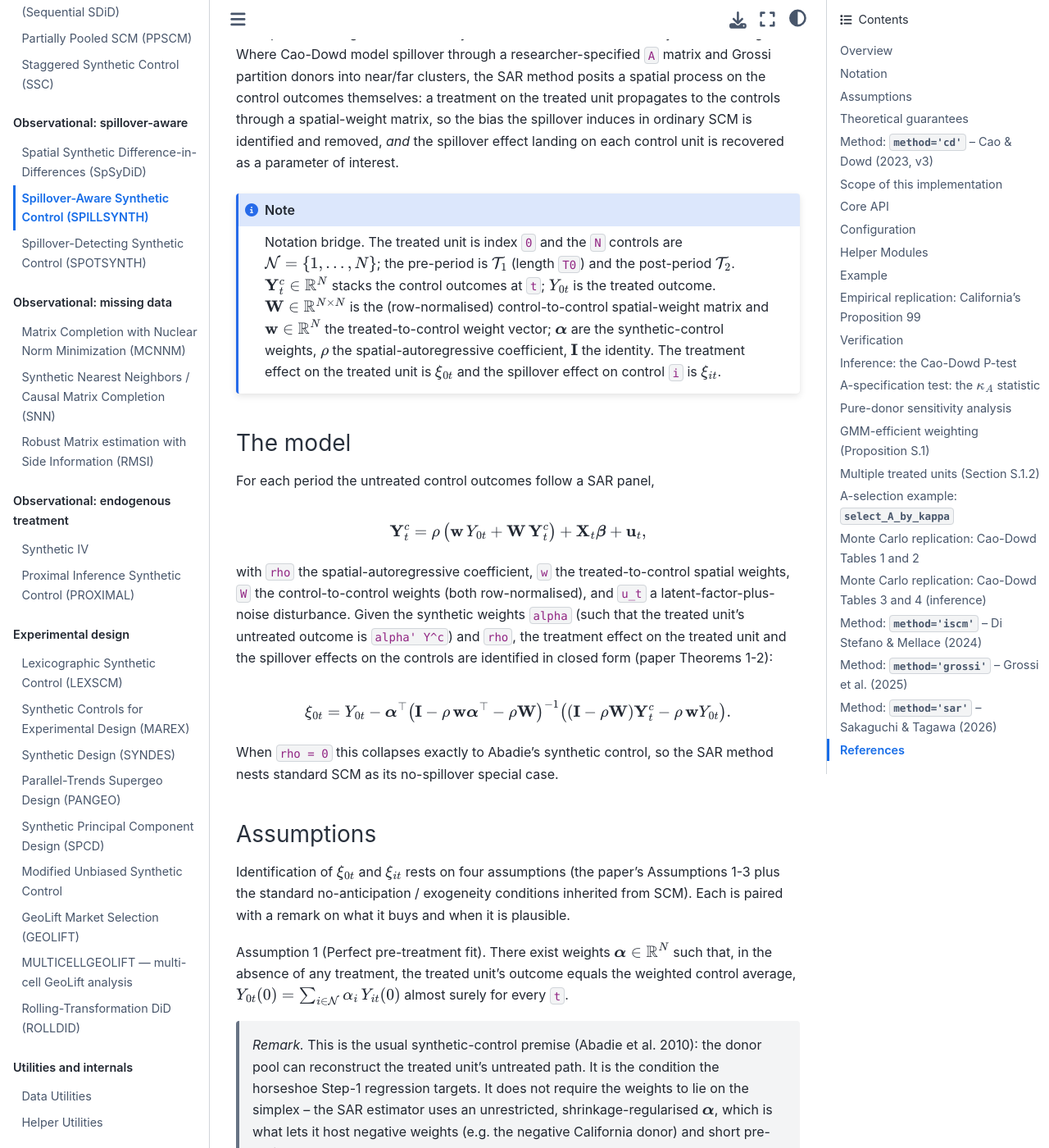
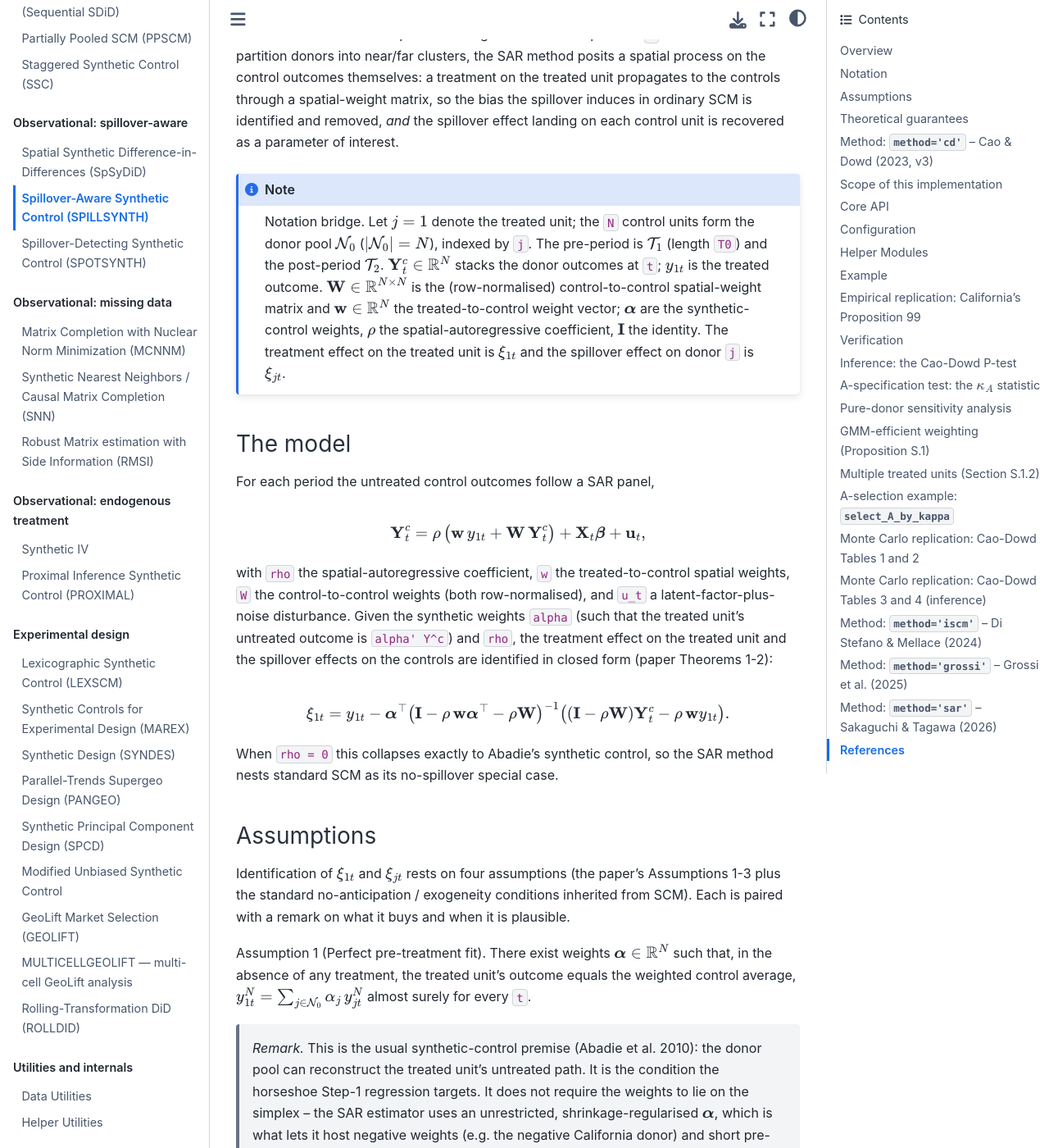
Before and after one commit to jgreathouse9/mlsynth, a Sphinx documentation site: the page built from docs/spillsynth.rst, in a window 1280 px wide and 1400 px high, scrolled down 34273 px. Shown: the whole window at 82% size. Built offline with Sphinx 7.4.7 and the Sphinx Book theme 1.1.4, drawn with Linux system fonts in a browser that asks for light colours; some of the changed text lies outside the part shown.

Commit message:
docs(notation): holistic canon pass on spillsynth (two-method page)
Bring both method sections to the canon, content-preserving.

Potential outcomes -> Abadie everywhere (#6): the stacked/scalar no-treatment
PO `\mathbf{Y}_t(0)`, `Y_{it}(0)`, `y_{i,t}(0)` -> `\mathbf{Y}_t^N`,
`y_{jt}^N`, `y_{it}^N`; the SAR counterfactual `\mathbf{Y}^c_t(0)` ->
`\mathbf{Y}^{c,N}_t`. The cointegration regime superscripts
`\lambda_t^1`/`\lambda_t^0` (Condition CO) are NOT potential-outcome labels
and are left intact.

Scalar outcomes lowercased (matrices/vectors stay bold); comma subscripts
dropped (`y_{i,t}` -> `y_{it}`).

SAR / spatial section re-indexed to canon j=1: treated `Y_{0t}`/`\xi_{0t}`
-> `y_{1t}`/`\xi_{1t}`; the N controls reframed as the donor pool
`\mathcal{N}_0` (|\mathcal{N}_0| = N) indexed by j, with `\xi_{jt}`,
`\alpha_j`, `\sum_{j\in\mathcal{N}_0}`. The donor pool is left un-enumerated
(not `\{1,\dots,N\}`) so the treated unit j=1 does not collide with a donor
label. The notation-bridge note is rewritten in canon framing.

Effect symbols kept as the paper's: `\xi_{1t}`/`\xi_{jt}` (SAR, treatment +
spillover) and `\theta_i(t)` (inclusive SCM, affected set S) — both are
legitimate non-\tau effect symbols; the two sections keep their own indexing
(i over S vs treated-1 + donors-j) by design.

Sphinx build clean (0 warnings); content preserved (18 code blocks, 13
autodoc, 16 refs, 14 math); total 725, no regressions.

https://claude.ai/code/session_01NFEcDVvBWKQwjc1u87fvFX

```diff
--- a/docs/spillsynth.rst
+++ b/docs/spillsynth.rst
@@ -1279,14 +1279,14 @@ The inclusive method rests on five conditions.
 
 * (A1) Additive treatment/spillover. For every unit :math:`i` and
   post-period :math:`t`, the observed outcome decomposes as
-  :math:`Y_{it} = Y_{it}^N + \theta_i(t)`, with :math:`Y_{it}^N` the
+  :math:`y_{it} = y_{it}^N + \theta_i(t)`, with :math:`y_{it}^N` the
   untreated potential outcome and :math:`\theta_i(t)` the (treatment or
   spillover) effect, :math:`\theta_j = 0` for clean controls. The effect is
   additive and does not feed back into the donors' untreated paths.
 * (A2) Valid synthetic controls for the whole affected set. Each unit in
   :math:`S` -- the treated unit *and every affected unit* -- admits simplex
   weights over the remaining units that reproduce its untreated potential
-  outcome, :math:`\sum_j w_i^{(j)} Y_{jt}^N = Y_{it}^N` in expectation (the
+  outcome, :math:`\sum_j w_i^{(j)} y_{jt}^N = y_{it}^N` in expectation (the
   usual SCM / factor-model condition). This is the standard SCM assumption,
   now required of every affected unit, not only the treated one.
 * (A3) Correctly specified affected set. :math:`S` is known, and every
@@ -1307,10 +1307,10 @@ Identification and econometric theory
 ^^^^^^^^^^^^^^^^^^^^^^^^^^^^^^^^^^^^^^
 
 Write the observed gap for affected unit :math:`i` as
-:math:`\mathrm{gap}_i(t) = Y_{it} - \sum_j w_i^{(j)} Y_{jt}` and split the
+:math:`\mathrm{gap}_i(t) = y_{it} - \sum_j w_i^{(j)} y_{jt}` and split the
 donors into clean controls (:math:`\theta = 0`) and the *other* affected
 units. Under (A1)-(A2) the clean part cancels
-(:math:`\sum_j w_i^{(j)} Y_{jt}^N \approx Y_{it}^N`), leaving precisely
+(:math:`\sum_j w_i^{(j)} y_{jt}^N \approx y_{it}^N`), leaving precisely
 
 .. math::
 
@@ -1633,12 +1633,12 @@ interference, build a penalized synthetic control -- from the clean controls
 *only* -- for the treated unit and for each cluster-mate:
 
 * the treated unit's gap is the direct effect (paper eq. 3.4),
-  :math:`\widehat\tau_{1,t} = Y_{1,t} - \sum_{j \in \text{clean}}
-  \widehat\omega_j^{(1)} Y_{j,t}`;
+  :math:`\widehat\tau_{1t} = y_{1t} - \sum_{j \in \text{clean}}
+  \widehat\omega_j^{(1)} y_{jt}`;
 * each cluster-mate's gap is a spillover effect, averaged into the average
   spillover (eq. 3.5),
   :math:`\widehat\delta_t = \frac{1}{N_1-1}\sum_{i \in \mathcal N_1\setminus\{1\}}
-  \big(Y_{i,t} - \sum_{j} \widehat\omega_j^{(i)} Y_{j,t}\big)`.
+  \big(y_{it} - \sum_{j} \widehat\omega_j^{(i)} y_{jt}\big)`.
 
 The synthetic controls use the penalized SCG estimator (Abadie-L'Hour
 2021, the ``penalized`` backend) -- which is why that backend had to exist
@@ -1757,18 +1757,19 @@ of interest.
 
 .. note::
 
-   Notation bridge. The treated unit is index ``0`` and the ``N`` controls
-   are :math:`\mathcal{N} = \{1, \dots, N\}`; the pre-period is
+   Notation bridge. Let :math:`j = 1` denote the treated unit; the ``N``
+   control units form the donor pool :math:`\mathcal{N}_0`
+   (:math:`|\mathcal{N}_0| = N`), indexed by ``j``. The pre-period is
    :math:`\mathcal{T}_1` (length ``T0``) and the post-period
    :math:`\mathcal{T}_2`. :math:`\mathbf{Y}^c_t \in \mathbb{R}^N` stacks the
-   control outcomes at ``t``; :math:`Y_{0t}` is the treated outcome.
+   donor outcomes at ``t``; :math:`y_{1t}` is the treated outcome.
    :math:`\mathbf{W} \in \mathbb{R}^{N\times N}` is the (row-normalised)
    control-to-control spatial-weight matrix and :math:`\mathbf{w}\in\mathbb{R}^N`
    the treated-to-control weight vector; :math:`\boldsymbol{\alpha}` are the
    synthetic-control weights, :math:`\rho` the spatial-autoregressive
    coefficient, :math:`\mathbf{I}` the identity. The treatment effect on the
-   treated unit is :math:`\xi_{0t}` and the spillover effect on control ``i`` is
-   :math:`\xi_{it}`.
+   treated unit is :math:`\xi_{1t}` and the spillover effect on donor ``j`` is
+   :math:`\xi_{jt}`.
 
 The model
 ^^^^^^^^^
@@ -1777,7 +1778,7 @@ For each period the untreated control outcomes follow a SAR panel,
 
 .. math::
 
-   \mathbf{Y}^c_t = \rho\,\bigl(\mathbf{w}\,Y_{0t} + \mathbf{W}\,\mathbf{Y}^c_t\bigr)
+   \mathbf{Y}^c_t = \rho\,\bigl(\mathbf{w}\,y_{1t} + \mathbf{W}\,\mathbf{Y}^c_t\bigr)
        + \mathbf{X}_t\boldsymbol{\beta} + \mathbf{u}_t,
 
 with ``rho`` the spatial-autoregressive coefficient, ``w`` the
@@ -1790,9 +1791,9 @@ spillover effects on the controls are identified in closed form (paper Theorems
 
 .. math::
 
-   \xi_{0t} = Y_{0t} - \boldsymbol{\alpha}^{\top}
+   \xi_{1t} = y_{1t} - \boldsymbol{\alpha}^{\top}
        \bigl(\mathbf{I} - \rho\,\mathbf{w}\boldsymbol{\alpha}^{\top} - \rho\mathbf{W}\bigr)^{-1}
-       \bigl((\mathbf{I} - \rho\mathbf{W})\mathbf{Y}^c_t - \rho\,\mathbf{w} Y_{0t}\bigr).
+       \bigl((\mathbf{I} - \rho\mathbf{W})\mathbf{Y}^c_t - \rho\,\mathbf{w} y_{1t}\bigr).
 
 When ``rho = 0`` this collapses exactly to Abadie's synthetic control, so
 the SAR method nests standard SCM as its no-spillover special case.
@@ -1800,7 +1801,7 @@ the SAR method nests standard SCM as its no-spillover special case.
 Assumptions
 ^^^^^^^^^^^
 
-Identification of :math:`\xi_{0t}` and :math:`\xi_{it}` rests on four
+Identification of :math:`\xi_{1t}` and :math:`\xi_{jt}` rests on four
 assumptions (the paper's Assumptions 1-3 plus the standard no-anticipation /
 exogeneity conditions inherited from SCM). Each is paired with a remark on what
 it buys and when it is plausible.
@@ -1808,7 +1809,7 @@ it buys and when it is plausible.
 Assumption 1 (Perfect pre-treatment fit). There exist weights
 :math:`\boldsymbol{\alpha}\in\mathbb{R}^N` such that, in the absence of any
 treatment, the treated unit's outcome equals the weighted control average,
-:math:`Y_{0t}(0) = \sum_{i\in\mathcal{N}} \alpha_i\, Y_{it}(0)` almost surely
+:math:`y_{1t}^N = \sum_{j\in\mathcal{N}_0} \alpha_j\, y_{jt}^N` almost surely
 for every ``t``.
 
    *Remark.* This is the usual synthetic-control premise (Abadie et al. 2010):
@@ -1822,7 +1823,7 @@ Assumption 2 (Spillover runs through outcomes, not unobservables). The
 disturbance :math:`\mathbf{u}_t` is unaffected by who is treated: any unit's
 *structural* error depends only on its own (always-zero, for controls)
 treatment status, so all cross-unit transmission flows through the SAR term
-:math:`\rho(\mathbf{w}Y_{0t} + \mathbf{W}\mathbf{Y}^c_t)`.
+:math:`\rho(\mathbf{w}y_{1t} + \mathbf{W}\mathbf{Y}^c_t)`.
 
    *Remark.* This is the substantive identifying restriction. It says
    interference is *mediated by observed outcomes propagating along the spatial
@@ -1854,8 +1855,8 @@ idiosyncratic shocks.
    a pre-announced policy) bias the pre-period fit and hence every downstream
    effect, exactly as in ordinary synthetic control.
 
-Because the post-treatment effects (the displayed :math:`\xi_{0t}` and the
-analogous :math:`\xi_{it}`) depend only on :math:`(\boldsymbol{\alpha}, \rho)`
+Because the post-treatment effects (the displayed :math:`\xi_{1t}` and the
+analogous :math:`\xi_{jt}`) depend only on :math:`(\boldsymbol{\alpha}, \rho)`
 and the observed outcomes, the covariate coefficient
 :math:`\boldsymbol{\beta}` and the latent-factor block need not be estimated for
 the post-period -- they enter only the pre-treatment estimation of
```
Also changed, not shown: other parts of docs/spillsynth.rst (+6 -6 lines).
